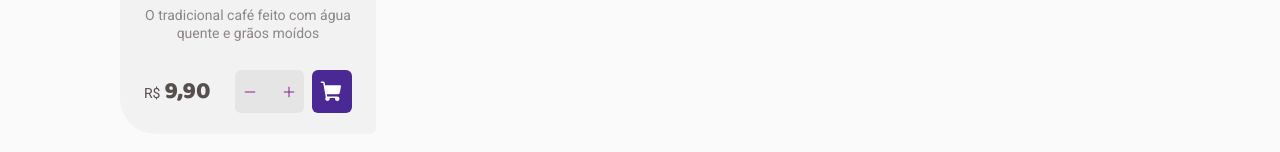
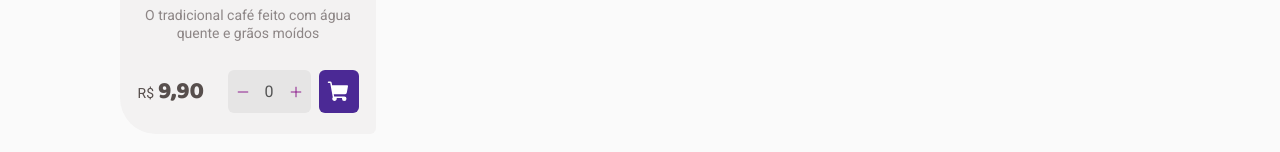
Before and after one commit to ghiberti85/ignite-coffee-delivery, a React (Vite) app: page / in a window 1280 px wide. Shown: the part 1074-1226 px from the top of the page. Built offline with nearby package versions, Linux system fonts and the light colour scheme.

Commit message:
Fix: Input Quantity Position

```diff
--- a/src/pages/Home/components/CoffeeCard/index.tsx
+++ b/src/pages/Home/components/CoffeeCard/index.tsx
@@ -1,5 +1,5 @@
 import { Minus, Plus, ShoppingCart } from "phosphor-react";
-import { CardContainer, Description, Form, Input, Quantity, ShopInputs, Tag, Title } from "./styles";
+import { CardContainer, Description, Form, Quantity, ShopInputs, Tag, Title } from "./styles";
 import { useState } from "react";
 
 
@@ -28,9 +28,9 @@ export function CoffeeCard() {
                 <span>R$<strong>9,90</strong></span>
                 <ShopInputs>
                     <Quantity>
-                        <Minus size={14} color="purple"type="button" onClick={removeQuantity}/>
-                        <Input type="number" disabled step={1} value={quantity} />
-                        <Plus size={14} color="purple" type="button" onClick={addQuantity}/>
+                        <Minus size={14} color="purple"type="button" onClick={removeQuantity} />
+                        <input type="number" disabled step={1} value={quantity} />
+                        <Plus size={14} color="purple" type="button" onClick={addQuantity} />
                     </Quantity>
                     <button type="submit"><ShoppingCart size={24} weight="fill" color="#fff" /></button>
                 </ShopInputs>
--- a/src/pages/Home/components/CoffeeCard/styles.ts
+++ b/src/pages/Home/components/CoffeeCard/styles.ts
@@ -88,22 +88,16 @@ export const Quantity = styled.div`
     display: flex;
     justify-content: center;
     align-items: center;
-    gap: 0.5rem;
 
     padding: 0.75rem 0.5rem;
     border-radius: 6px;
     border: 0;
+    background-color: ${(props) => props.theme['base-button']};
 
-    background-color: ${(props) => props.theme['base-button']};
+    input {
+        width: 2.4rem;
+        border: 0;
+        background-color: transparent;
+        text-align: right;
+    }
 `;
-
-
-export const Input = styled.input`
-    display: flex;
-    justify-content: center;
-    align-items: center;
-    gap: 0.5rem;
-    background: transparent;
-    border: 0;
-    width: 0.6rem;
-`;
```
